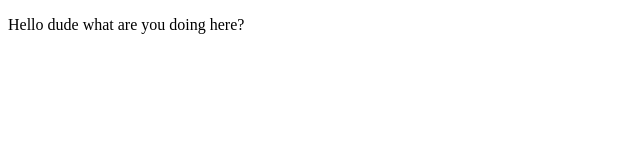
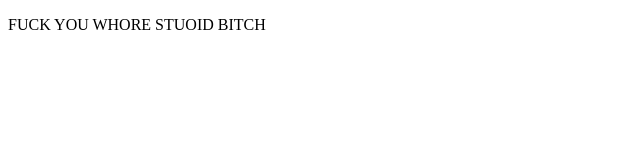
Before and after one commit to YummyPotatoPie/YummyPotatoPie.github.io, a plain HTML site: page index.html in a window 1280 px wide. Shown: the full height of the page, 0-640 px from the left. Drawn offline with Linux system fonts and the light colour scheme.

Commit message:
Update index.html

```diff
--- a/index.html
+++ b/index.html
@@ -4,6 +4,6 @@
         <title>Bruh</title>
     </head>
     <body>
-        <p>Hello dude what are you doing here?</p>
+        <p>FUCK YOU WHORE STUOID BITCH</p>
     </body>
 </html>
```
